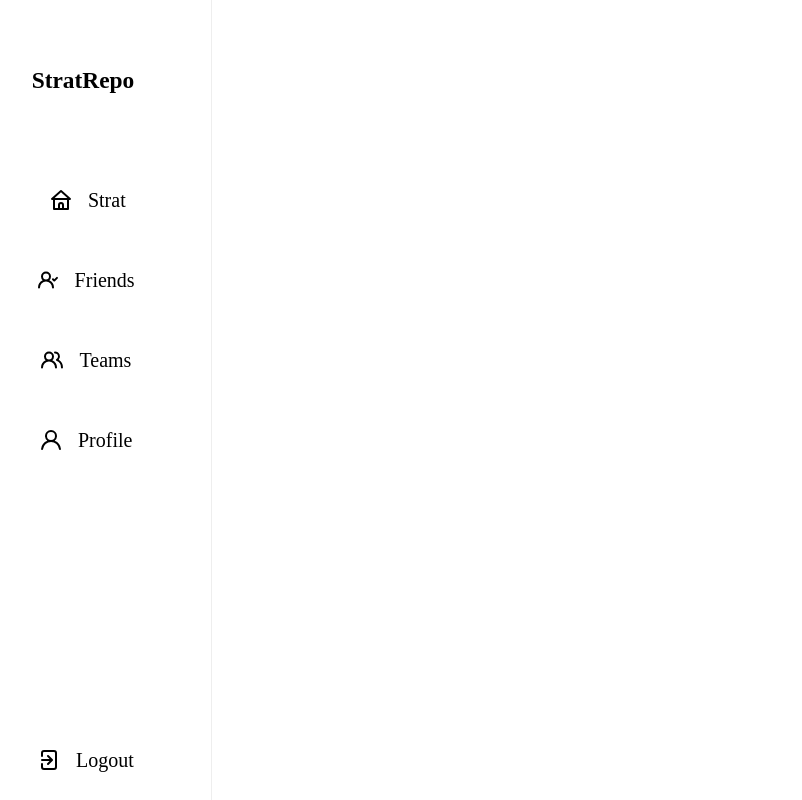
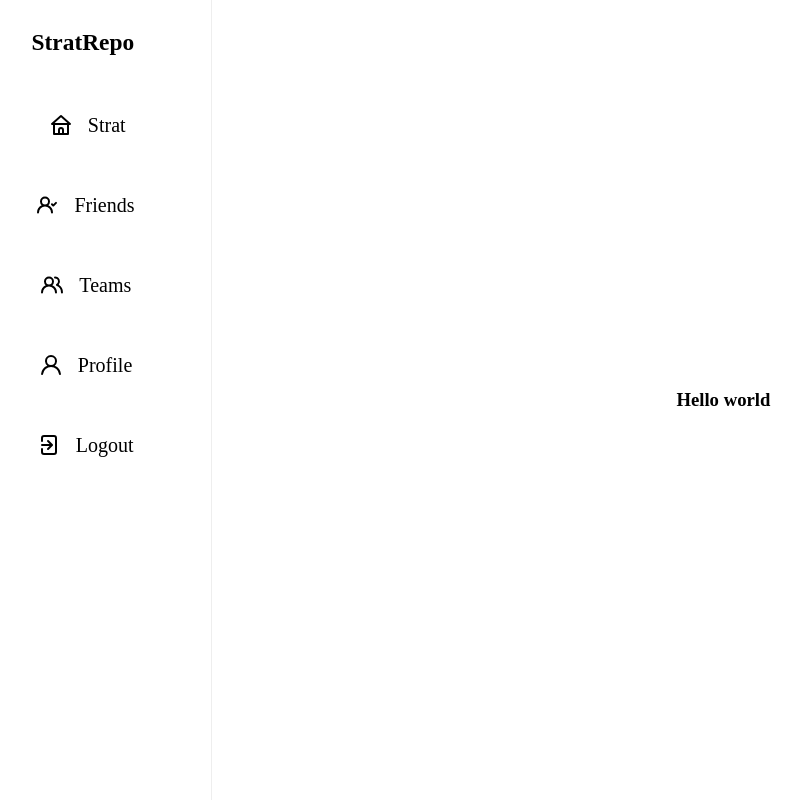
Before and after one commit to totorodev0032/stratRepo, a React (Create React App) app: page /Dashboard in a window 1280 px wide. Shown: the whole page, without its empty margins (45-847 px from the left). Built offline with nearby package versions, Linux system fonts and the light colour scheme; a web font is replaced by a local one.

Commit message:
dashboard pages and router integrated

```diff
--- a/src/App.js
+++ b/src/App.js
@@ -4,6 +4,8 @@ import Dashboard from './components/Dashboard/Dashboard';
 import LandingSection from './components/LandingSection/LandingSection';
 import Login from './components/Login/Login';
 import Signup from './components/SignUp/Signup';
+import FriendPage from './pages/FriendPage/FriendPage';
+import StratPage from './pages/StratPage/StratPage';
 
 
 function App() {
@@ -12,6 +14,8 @@ function App() {
       <Route path = '/' component = {LandingSection} exact />
       <Route path = '/login' component = {Login} />
       <Route path = '/register' component = {Signup} />
+      <Route path = '/strategy' exact render = {() => <StratPage active = "strat" />}/>
+      <Route path = '/friends' exact render = {() => <FriendPage active = "Friend" />} />
       <Route path = '/Dashboard' component = {Dashboard}/>
     </Router>
   );
--- a/src/components/Dashboard/Dashboard.js
+++ b/src/components/Dashboard/Dashboard.js
@@ -1,62 +1,33 @@
-import React from 'react';
-import {NavLink } from 'react-router-dom';
+import React, {useState} from 'react';
 import styles from './Dashboard.module.css';
-import * as Unicons from '@iconscout/react-unicons';
+import FriendPage from '../../pages/FriendPage/FriendPage';
+import StratPage from '../../pages/StratPage/StratPage';
+import Nav from './Nav';
 
-const Dashboard = () => {
+class Dashboard extends React.Component {
+
+
+
+    render() {
+        let active = <FriendPage/>
+
+
         return (
             <>
                <div className = {styles.dashboard_wrapper}>
                <div className = {styles.nav_wrapper}>
-                    <div className = {styles.logo}>
-                        <h3>StratRepo</h3>
+                   <Nav/>
                 </div>
 
-                    <div className = {styles.nav_area}>
-                    <NavLink to = '/' style = {{ textDecoration:'none', color:'black' }}>
-                        <div className = {styles.nav_element}>
-                            <Unicons.UilHome/>
-                            <p>Strat</p>
+                   <div className = {styles.section_wrapper}>
+                        <div className = {styles.friend_container}>
+                            {active}
                         </div>
-                    </NavLink>
-
-
-
-                     <NavLink to = '/' style = {{ textDecoration:'none', color:'black' }}>
-                         <div className = {styles.nav_element}>
-                            <Unicons.UilUserCheck />
-                            <p>Friends</p>
-                        </div>
-                    </NavLink>
-
-                    <NavLink to = '/' style = {{ textDecoration:'none', color:'black' }}>
-                        <div className = {styles.nav_element}>
-                            <Unicons.UilUsersAlt />
-                            <p>Teams</p>
-                        </div>
-                    </NavLink>
-
-                    <NavLink to = '/' style = {{ textDecoration:'none', color:'black' }}>
-                        <div className = {styles.nav_element}>
-                            <Unicons.UilUser />
-                            <p>Profile</p>
-                        </div>
-                    </NavLink>
-
-                    <NavLink to = '/' style = {{ textDecoration:'none', color:'black',marginTop:'auto' }}>
-                        <div className = {styles.nav_element} >
-                            <Unicons.UilSignout/>
-                            <p>Logout</p>
-                        </div>
-                    </NavLink>
-                    </div>
-               </div>
-               <div className = {styles.section_wrapper}>
-
                    </div>
                </div>
             </>
         )
     }
+}
 
 export default Dashboard
--- a/src/components/Dashboard/Dashboard.module.css
+++ b/src/components/Dashboard/Dashboard.module.css
@@ -51,3 +51,17 @@
     font-size: 20px;
     font-weight: 500;
 }
+
+.dashboard_wrapper .section_wrapper {
+    display: flex;
+    flex-basis: 80%;
+    height: 100%;
+}
+
+.dashboard_wrapper .section_wrapper .friend_container {
+    display: flex;
+    width: 100%;
+    height: 100%;
+    justify-content: center;
+    align-items: center;
+}
--- /dev/null
+++ b/src/components/Dashboard/Nav.js
@@ -0,0 +1,57 @@
+import React from 'react';
+import * as Unicons from '@iconscout/react-unicons';
+import {NavLink } from 'react-router-dom';
+import styles from './Dashboard.module.css';
+
+const Nav = () => {
+    return (
+        <div>
+
+                        <div className = {styles.logo}>
+                            <h3>StratRepo</h3>
+                        </div>
+
+                        <div className = {styles.nav_area}>
+                        <NavLink to = '/strategy' style = {{ textDecoration:'none', color:'black' }} >
+                            <div className = {styles.nav_element}>
+                                <Unicons.UilHome/>
+                                <p>Strat</p>
+                            </div>
+                        </NavLink>
+
+
+
+                         <NavLink to = '/friends' style = {{ textDecoration:'none', color:'black' }}>
+                             <div className = {styles.nav_element}>
+                                <Unicons.UilUserCheck />
+                                <p>Friends</p>
+                            </div>
+                        </NavLink>
+
+                        <NavLink to = '/' style = {{ textDecoration:'none', color:'black' }}>
+                            <div className = {styles.nav_element}>
+                                <Unicons.UilUsersAlt />
+                                <p>Teams</p>
+                            </div>
+                        </NavLink>
+
+                        <NavLink to = '/' style = {{ textDecoration:'none', color:'black' }}>
+                            <div className = {styles.nav_element}>
+                                <Unicons.UilUser />
+                                <p>Profile</p>
+                            </div>
+                        </NavLink>
+
+                        <NavLink to = '/' style = {{ textDecoration:'none', color:'black',marginTop:'auto' }}>
+                            <div className = {styles.nav_element} >
+                                <Unicons.UilSignout/>
+                                <p>Logout</p>
+                            </div>
+                        </NavLink>
+                        </div>
+                   </div>
+
+    )
+}
+
+export default Nav
--- /dev/null
+++ b/src/pages/FriendPage/FriendPage.js
@@ -0,0 +1,11 @@
+import React from 'react';
+
+const FriendPage = () => {
+    return (
+        <div>
+            <h3>Hello world</h3>
+        </div>
+    )
+}
+
+export default FriendPage;
--- /dev/null
+++ b/src/pages/StratPage/StratPage.js
@@ -0,0 +1,11 @@
+import React from 'react';
+
+const StratPage = () => {
+    return (
+        <div>
+            <h3>Hello Strat</h3>
+        </div>
+    )
+}
+
+export default StratPage
```
Also changed, not shown: src/components/Sidebar/Sidebar.js (deleted, +0 -43 lines), src/components/Sidebar/Navigation.js (deleted), src/components/Sidebar/Navigation.module.css (deleted). Lines whose indentation alone changed are shown as unchanged.
